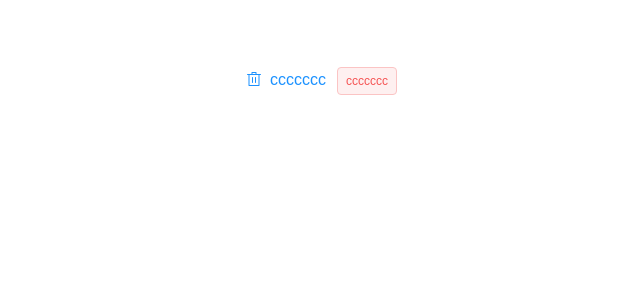
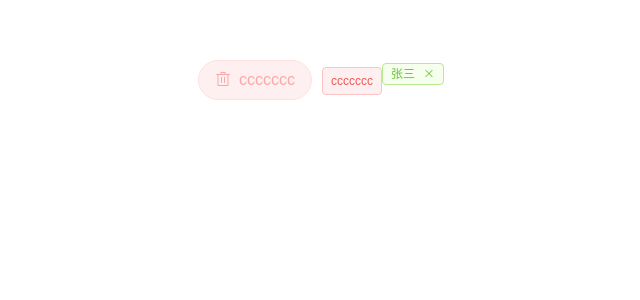
Before and after one commit to ToWaitForTheWind/TableComponentDemo, a Vue app: page /#/notification in a window 1280 px wide. Shown: the top 300 px of the page, without its empty margins (319-959 px from the left). Built offline with nearby package versions, Linux system fonts and the light colour scheme.

Commit message:
luckyTag开发，调整button部分样式

```diff
--- a/src/luckyUI/components/LuckyButton.vue
+++ b/src/luckyUI/components/LuckyButton.vue
@@ -207,12 +207,18 @@ export default {
     }
     &.is-plain {
       color: #1c92ff;
-      background: #ecf5ff;
-      border-color: #7dc1ff;
+      background: #e8f8ff;
+      border-color: #96ccff;
       &:hover {
         background: #1c92ff;
         border-color: #1c92ff;
         color: #ffffff;
+      }
+      &.is-disabled {
+        background: #e8f8ff;
+        border-color: #b1d8fc;
+        color: #70baff;
+        cursor: not-allowed;
       }
     }
   }
@@ -238,6 +244,12 @@ export default {
         border-color: #faad14;
         color: #ffffff;
       }
+      &.is-disabled {
+        background: #fffbe6;
+        border-color: #ffedb0;
+        color: #ffcd69;
+        cursor: not-allowed;
+      }
     }
   }
   &.success-lucky-button {
@@ -261,6 +273,12 @@ export default {
         background: #67c23a;
         border-color: #67c23a;
         color: #ffffff;
+      }
+      &.is-disabled {
+        background: #f6ffed;
+        border-color: #d1f5b5;
+        color: #a4da89;
+        cursor: not-allowed;
       }
     }
   }
@@ -286,6 +304,12 @@ export default {
         border-color: #f55353;
         color: #ffffff;
       }
+      &.is-disabled {
+        background: #fef0f0;
+        border-color: #fde2e2;
+        color: #faa7a7;
+        cursor: not-allowed;
+      }
     }
   }
 }
--- a/src/luckyUI/components/LuckyNotification.js
+++ b/src/luckyUI/components/LuckyNotification.js
@@ -1,5 +1,3 @@
 import { Notification } from 'element-ui'
 
-export const luckyNotify = (params = { title: '标题', message: '通知信息' }) => {
-  Notification(params)
-}
+export const luckyNotify = Notification
--- /dev/null
+++ b/src/luckyUI/components/LuckyTag.vue
@@ -0,0 +1,188 @@
+/**
+* 版本号：v1.0
+* 创建人：林浩
+* 创建时间：2019/07/29
+* 描述：
+    type: String, 标签类型（默认, text）
+    color: String, 标签主颜色（default, primary, success, danger, warning, cyan, orange, pink, purple）
+    closable: Boolean, 是否可关闭，为true时暴露close事件
+*/
+<template>
+  <span v-if="type && type === 'text'" class="lucky-text-tag" :class="colorClass" @click.prevent="tagClick">
+    <slot></slot>
+  </span>
+  <span v-else class="lucky-tag" :class="colorClass" @click.prevent="tagClick">
+    <slot></slot>
+    <i v-if="closable || closable === ''" class="el-icon-close" @click.stop="closeClick"></i>
+  </span>
+</template>
+
+<script>
+export default {
+  components: {},
+  props: ['type', 'color', 'closable'],
+  data () {
+    return {}
+  },
+  computed: {
+    colorClass () {
+      let color = this.color
+      let colorClass = ''
+      switch (color) {
+        case 'primary':
+          colorClass = 'primary-lucky-tag'
+          break
+        case 'danger':
+          colorClass = 'danger-lucky-tag'
+          break
+        case 'success':
+          colorClass = 'success-lucky-tag'
+          break
+        case 'warning':
+          colorClass = 'warning-lucky-tag'
+          break
+        case 'cyan':
+          colorClass = 'cyan-lucky-tag'
+          break
+        case 'orange':
+          colorClass = 'orange-lucky-tag'
+          break
+        case 'pink':
+          colorClass = 'pink-lucky-tag'
+          break
+        case 'purple':
+          colorClass = 'purple-lucky-tag'
+          break
+        default:
+          colorClass = 'default-lucky-tag'
+      }
+      return colorClass
+    }
+  },
+  watch: {},
+  created () {},
+  mounted () {},
+  methods: {
+    tagClick () {
+      this.$emit('click')
+    },
+    closeClick () {
+      this.$emit('close')
+    }
+  }
+}
+</script>
+
+<style lang="scss">
+.lucky-tag {
+  display: inline-block;
+  height: 22px;
+  font-size: 12px;
+  line-height: 20px;
+  border: 1px solid;
+  border-radius: 4px;
+  box-sizing: border-box;
+  overflow: hidden;
+  padding: 0 8px;
+  & + .lucky-tag {
+    margin-left: 10px;
+  }
+  &.default-lucky-tag {
+    color: rgba(0, 0, 0, 0.65);
+    background: #f5f5f5;
+    border-color: #d9d9d9;
+  }
+  &.primary-lucky-tag {
+    color: #1c92ff;
+    background: #e6f7ff;
+    border-color: #91d5ff;
+  }
+  &.success-lucky-tag {
+    color: #67c23a;
+    background: #f6ffed;
+    border-color: #b7eb8f;
+  }
+  &.warning-lucky-tag {
+    color: #faad15;
+    background: #fffbe6;
+    border-color: #ffe58f;
+  }
+  &.danger-lucky-tag {
+    color: #f52250;
+    background: #fff1f0;
+    border-color: #ffa39e;
+  }
+  &.cyan-lucky-tag {
+    color: #13c2c2;
+    background: #e6fffb;
+    border-color: #87e8de;
+  }
+  &.orange-lucky-tag {
+    color: #fa541c;
+    background: #fff2e8;
+    border-color: #ffbb96;
+  }
+  &.pink-lucky-tag {
+    color: #eb2f96;
+    background: #fff0f6;
+    border-color: #ffadd2;
+  }
+  &.purple-lucky-tag {
+    color: #722ed1;
+    background: #f9f0ff;
+    border-color: #d3adf7;
+  }
+  i.el-icon-close {
+    margin-left: 8px;
+    cursor: pointer;
+    &:hover {
+      opacity: 0.6;
+    }
+  }
+}
+.lucky-text-tag {
+  display: inline-block;
+  height: 22px;
+  font-size: 14px;
+  line-height: 22px;
+  color: #5a5b5f;
+  & + .lucky-text-tag {
+    margin-left: 10px;
+  }
+  &::before {
+    content: "";
+    float: left;
+    width: 6px;
+    height: 6px;
+    border-radius: 3px;
+    background: rgba(0, 0, 0, 0.25);
+    margin-top: 8px;
+    margin-right: 8px;
+  }
+  &.default-lucky-tag {
+    &::before {
+      background: rgba(0, 0, 0, 0.25);
+    }
+  }
+  &.primary-lucky-tag {
+    &::before {
+      background: #1c92ff;
+    }
+  }
+  &.success-lucky-tag {
+    &::before {
+      background: #67c23a;
+    }
+  }
+  &.danger-lucky-tag {
+    &::before {
+      background: #f52250;
+    }
+  }
+  &.warning-lucky-tag {
+    &::before {
+      background: #faad14;
+    }
+  }
+}
+</style>
--- a/src/luckyUI/index.js
+++ b/src/luckyUI/index.js
@@ -2,6 +2,7 @@ import { luckyMessage } from './components/LuckyMessage'
 import { luckyNotify } from './components/LuckyNotification'
 import LuckyDialog from './components/LuckyDialog'
 import LuckyButton from './components/LuckyButton'
+import LuckyTag from './components/LuckyTag'
 
 export default {
   install(Vue, options) {
@@ -9,5 +10,6 @@ export default {
     Vue.prototype.luckyMessage = luckyMessage
     Vue.component('LuckyDialog', LuckyDialog)
     Vue.component('LuckyButton', LuckyButton)
+    Vue.component('LuckyTag', LuckyTag)
   }
 }
--- a/src/views/notification/index.vue
+++ b/src/views/notification/index.vue
@@ -1,9 +1,10 @@
 <template>
   <div>
-    <lucky-button type="text" plain round debounce size="large" :loading="true" @click="testBtn">
+    <lucky-button type="danger" plain round disabled size="large" :loading="true" @click="testBtn">
       <i class="el-icon-delete"></i>ccccccc
     </lucky-button>
     <lucky-button type="danger" plain size="small" @click="testBtn">ccccccc</lucky-button>
+    <lucky-tag closable color="success" @click="testBtn" @close="testClose">张三</lucky-tag>
     <lucky-dialog :visible.sync="test" :title="'测试'">
       vasvasva
       <template slot="operate">
@@ -28,10 +29,14 @@ export default {
   created () {},
   mounted () {
     this.luckyMessage()
+    this.luckyNotify()
   },
   methods: {
     testBtn () {
       console.log(1111)
+    },
+    testClose () {
+      console.log(2222)
     }
   }
 }
```
